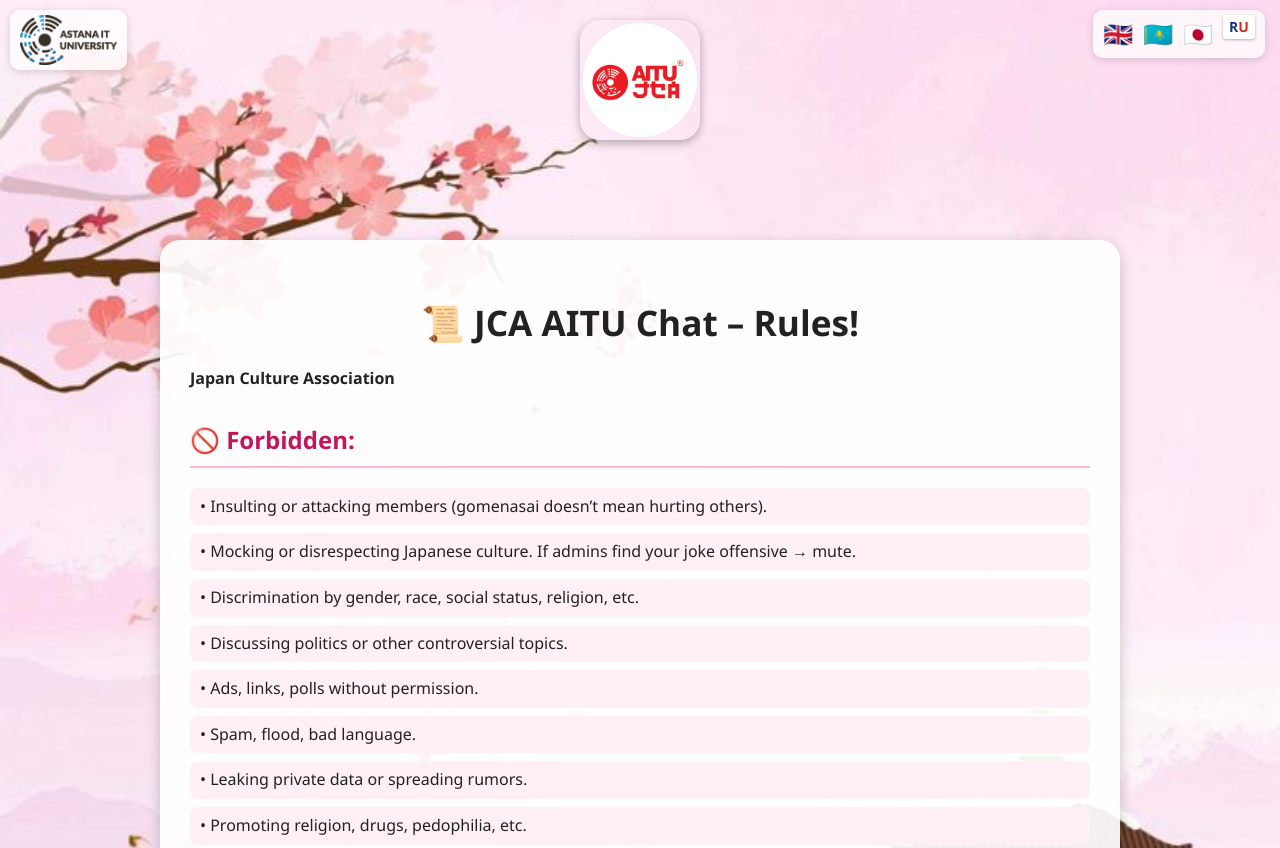
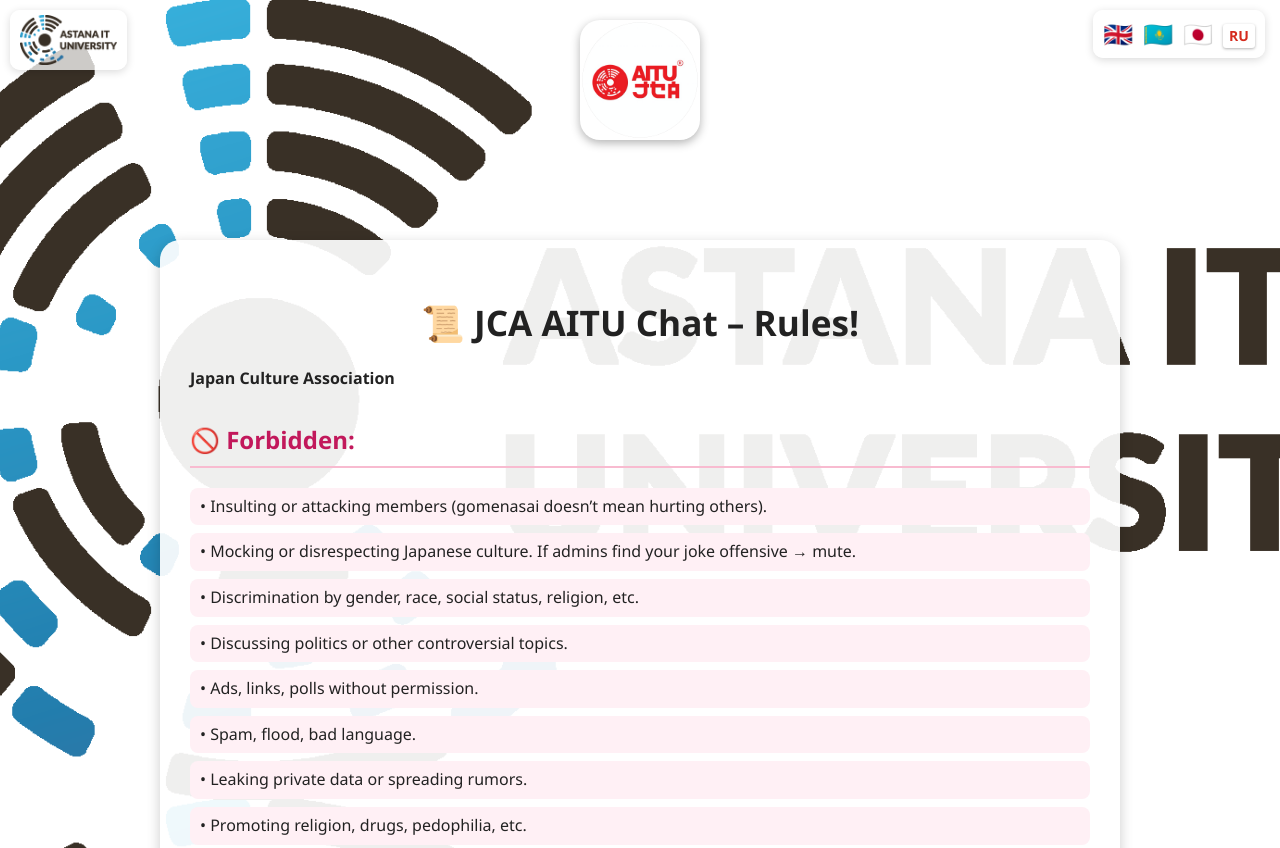
Before and after one commit to Rumm1/jcarules2, a plain HTML site: page index.html in a window 1280 px wide. Shown: the top 848 px of the page. Drawn offline with Linux system fonts and the light colour scheme.

Commit message:
Update index.html

```diff
--- a/index.html
+++ b/index.html
@@ -10,7 +10,7 @@
       margin: 0;
       padding: 0;
       line-height: 1.6;
-      background: url("Background.jpg") no-repeat center center fixed;
+      background: url("Astana_IT_University.png") no-repeat center center fixed;
       background-size: cover;
       color: #222;
     }
@@ -92,6 +92,7 @@
       border-radius: 10px;
       box-shadow: 0 2px 8px rgba(0,0,0,0.15);
       z-index: 1000;
+      align-items: center;
     }
     .lang-switcher span {
       transition: transform 0.2s;
@@ -113,12 +114,9 @@
       box-shadow: 0 1px 3px rgba(0,0,0,0.3);
       text-transform: uppercase;
       background: white;
-    }
-    .lang-ru .r {
-      color: #143588; /* Синий цвет для R */
-    }
-    .lang-ru .u {
-      color: #d52b1e; /* Красный цвет для U */
+      color: #d52b1e; /* Красный цвет для обеих букв */
+      position: relative;
+      top: 2px; /* Спускаем надпись вниз */
     }
 
     /* 🌸 Нижний текст */
@@ -134,7 +132,7 @@
 
   <!-- 🔥 Логотип слева сверху -->
   <div class="topbar">
-    <img src="Astana_IT_University.png" alt="Club Logo">
+    <img src="Astana_IT_University.png" alt="AITU Logo">
   </div>
 
   <!-- 🔥 Переключатель языков -->
@@ -142,11 +140,11 @@
     <span onclick="setLang('en')">🇬🇧</span>
     <span onclick="setLang('kz')">🇰🇿</span>
     <span onclick="setLang('jp')">🇯🇵</span>
-    <span onclick="setLang('ru')" class="lang-ru"><span class="r">R</span><span class="u">U</span></span>
+    <span onclick="setLang('ru')" class="lang-ru">RU</span>
   </div>
 
   <!-- 🔥 Логотип по центру -->
-  <img class="center-logo" src="Logo.PNG" alt="JCA Logo">
+  <img class="center-logo" src="Logo.png" alt="JCA Logo">
 
   <!-- 📜 Контент -->
   <div class="container" id="rules-container">
@@ -187,7 +185,7 @@
 
         <h2>🌸 Main Rule:</h2>
         <p>Feel free to chat, but respect each other.<br>
-        "Don’t disturb the peace and always respect Japanese culture. Arigatou!"</p>
+        "Don't disturb the peace and always respect Japanese culture. Arigatou!"</p>
 
         <h2>📝 Notes:</h2>
         <p>Staff decisions are final and not discussed in the main chat.<br>
@@ -255,7 +253,7 @@
         <ul>
           <li>• 23:00 – 08:00 аралығында жазуға болмайды (oyasumi minna-san 🌙).</li>
           <li>• Staff құрамына кірмейтіндер клуб істерін басқара алмайды.</li>
-          <li>• Маңызды әрекеттерді senpai-мен ақылдасыңыз.</li>
+          <li>• Маңызды әрекеттерді senpai-мен ақылдасыңіз.</li>
         </ul>
 
         <h2>⚔️ Жаза:</h2>
```
